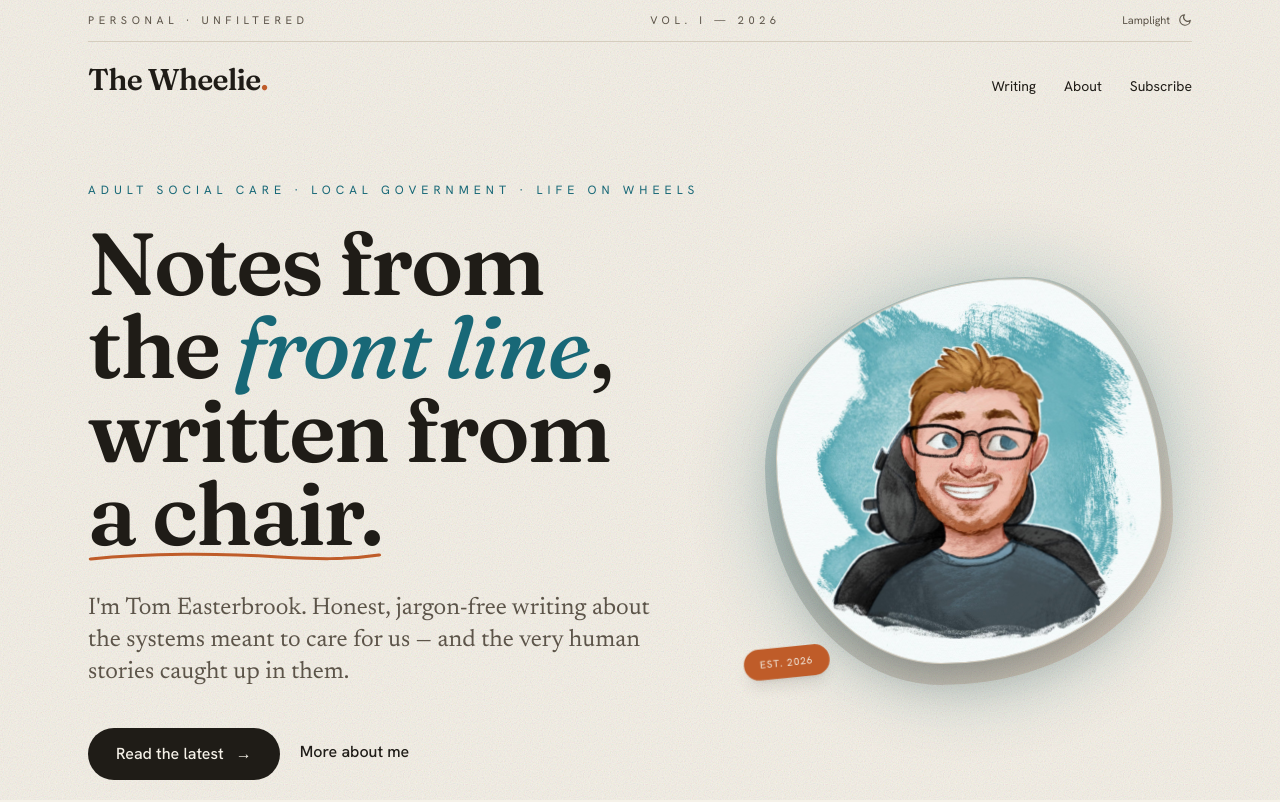
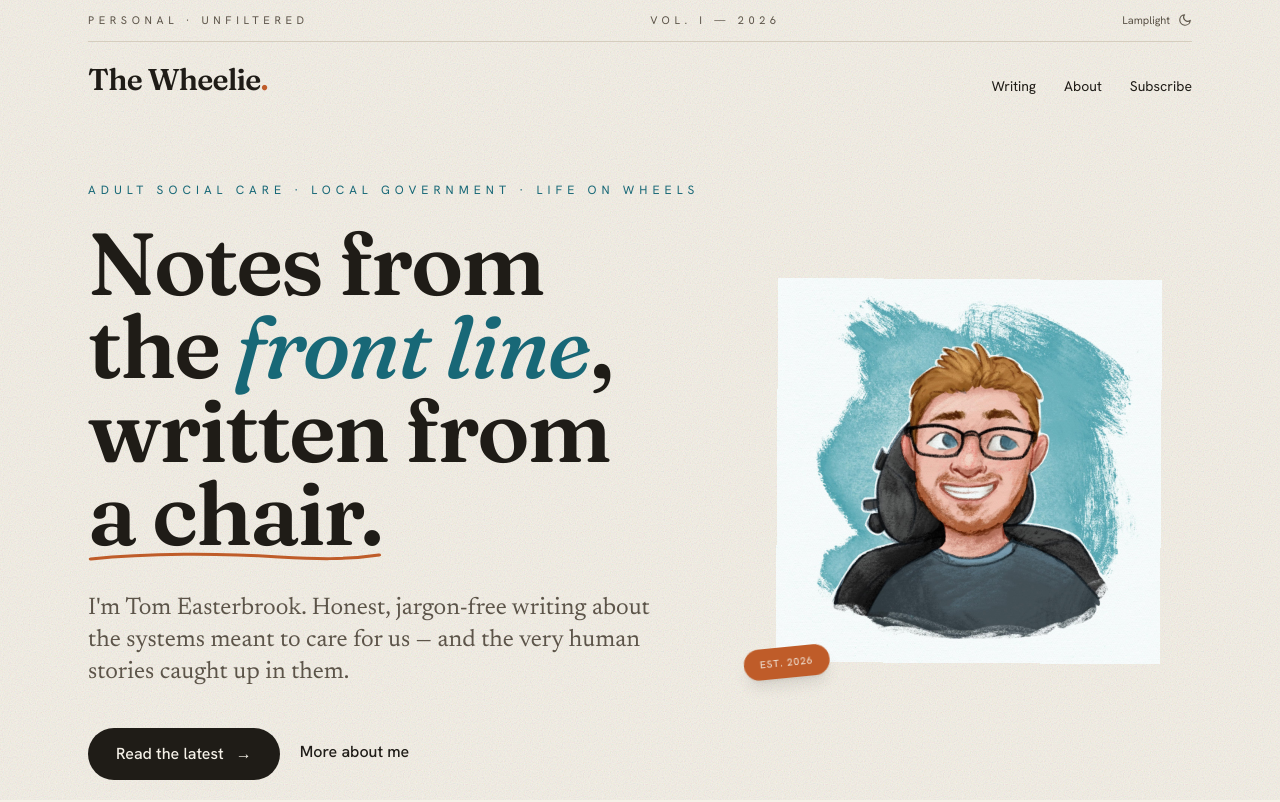
Before and after one commit to WheelieDev/wheelie-blog, a plain HTML site: page index.html in a window 1280 px wide. Shown: the top 802 px of the page. Drawn offline with nearby package versions, Linux system fonts and the light colour scheme.

Commit message:
Remove blob frame and painted halo around caricature
Claude-Session: https://claude.ai/code/session_01KCFb441jV3rJvvzY1NUrWe

```diff
--- a/index.html
+++ b/index.html
@@ -205,22 +205,18 @@
         <!-- portrait -->
         <div class="lg:col-span-5 order-1 lg:order-2 flex justify-center reveal" style="animation-delay:.2s">
           <div class="relative w-[18rem] sm:w-[24rem]">
-            <!-- painted halo -->
-            <div class="absolute inset-0 blob-paint bg-teal/25 dark:bg-teal/20 blur-2xl breathe"></div>
-            <div class="absolute -inset-3 blob bg-gradient-to-br from-teal/30 to-rust/20"></div>
-
-            <!-- portrait frame -->
+            <!-- portrait -->
             <div class="relative floaty">
               <img
                 src="assets/caricature.jpg"
                 alt="Watercolour caricature of Tom Easterbrook — auburn hair, glasses, beard, seated in his wheelchair"
-                class="relative w-full aspect-square object-cover blob ring-1 ring-line shadow-2xl"
+                class="relative w-full aspect-square object-contain"
                 x-show="!imgError"
                 @error="imgError = true"
               />
               <div
                 x-show="imgError" x-cloak
-                class="relative w-full aspect-square blob ring-1 ring-line shadow-2xl bg-surface flex items-center justify-center text-center p-8"
+                class="relative w-full aspect-square bg-surface flex items-center justify-center text-center p-8"
               >
                 <span class="font-ui text-inksoft">Drop your caricature at<br /><code class="text-teal">assets/caricature.jpg</code></span>
               </div>
```
